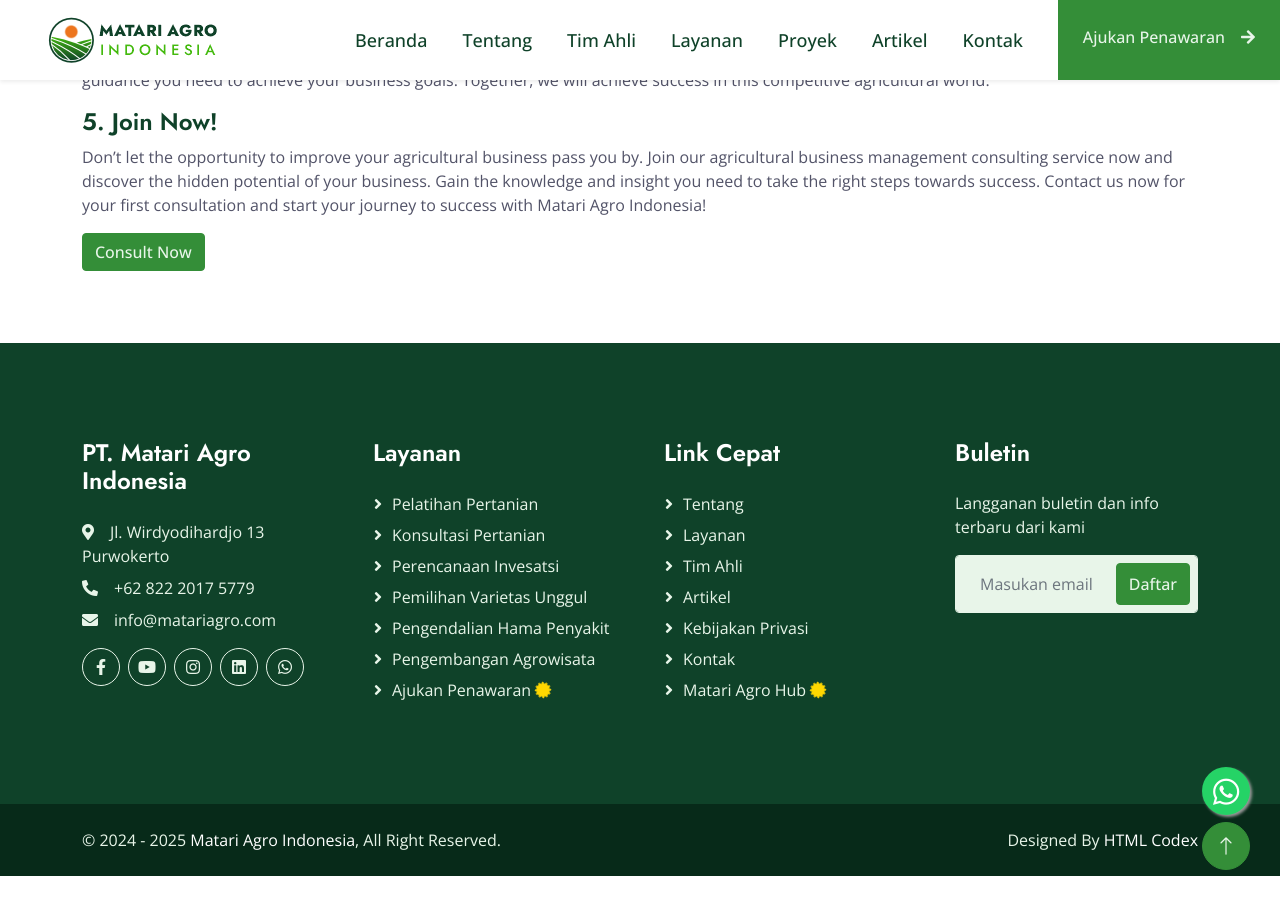
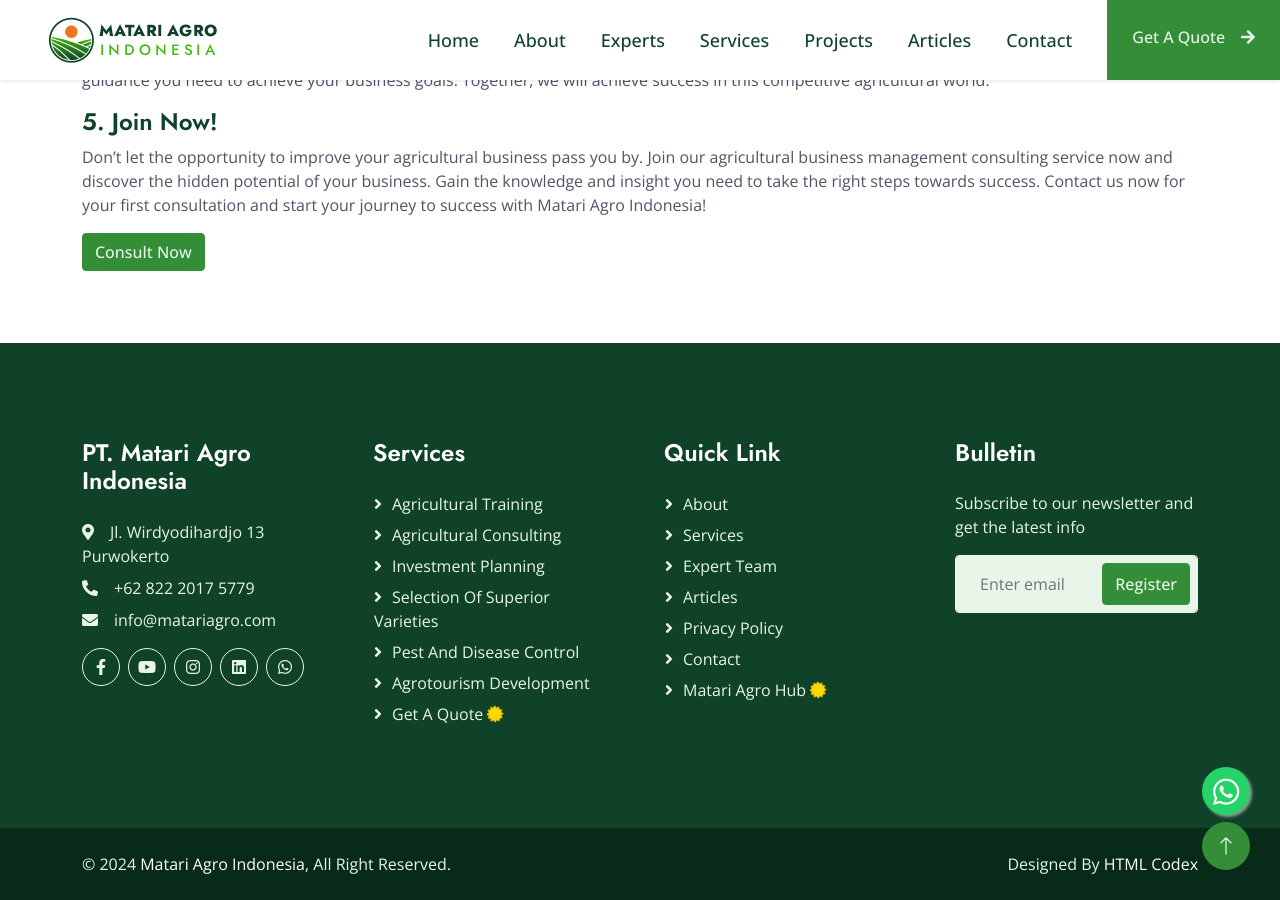
Before and after one commit to matariagro/enmagrin, a Jekyll site: the page built from consulting/agricultural-business-management-consulting-guiding-you-towards-agricultural-business-succes.md, in a window 1280 px wide and 900 px high, scrolled down 1464 px. Built offline with Jekyll 4.4.1, drawn with Linux system fonts in a browser that asks for light colours; nearby versions of some CDN libraries; before the commit the page ends 2340 px from its top, so only the background shows below that.

Commit message:
Update default.html

```diff
--- a/_layouts/default.html
+++ b/_layouts/default.html
@@ -1,5 +1,5 @@
 <!DOCTYPE html>
-<html lang="id" xmlns:fb='http://ogp.me/ns/fb#'>
+<html lang="en" xmlns:fb='http://ogp.me/ns/fb#'>
 
 <head>
     <meta charset="utf-8">
@@ -147,7 +147,6 @@
             </div>
             <div class="col-lg-5 px-5 text-end">
                 <div class="h-100 d-inline-flex align-items-center mx-n2">
-
                     <div class="h-100 d-inline-flex align-items-center me-4">
                         <span class="fa fa-phone-alt me-2"></span>
                         <span>+62822 2017 5779</span>
@@ -156,7 +155,7 @@
                         <span class="far fa-envelope me-2"></span>
                         <span>info@matariagro.com</span>
                     </div>
-                        <a class="d-none d-lg-block" href="{{ site.url }}/en/" title="English"><img class="language" src="/img/icon/british.png"></a>
+                        <a class="d-none d-lg-block" href="https://matariagro.com/" title="Indonesia"><img class="language" src="/img/icon/indonesia.png"></a>
                  </div>
             </div>
         </div>
@@ -167,33 +166,23 @@
     <!-- Navbar Start -->
     <nav class="navbar navbar-expand-lg bg-white navbar-light sticky-top p-0">
             <a class="navbar-brand d-flex align-items-center px-2 px-lg-5" href="{{ site.url }}/"><img src="{{ site.url }}/img/logo.png" alt="Matariagro.com"></a>
-            <a class="icon-flag d-lg-none" href="{{ site.url }}/en/" title="English"><img class="language" src="/img/icon/british.png"></a>
+            <a class="icon-flag d-lg-none" href="https://matariagro.com/" title="Indonesia"><img class="language" src="/img/icon/indonesia.png"></a>
         <button type="button" class="navbar-toggler me-2" data-bs-toggle="collapse" data-bs-target="#navbarCollapse">
             <span class="navbar-toggler-icon"></span>
         </button>
+
         <div class="collapse navbar-collapse" id="navbarCollapse">
             <div class="navbar-nav ms-auto p-4 p-lg-0">
-                <a href="{{ site.url }}/" class="nav-item nav-link" title="Beranda">Beranda</a>
-                <a href="{{ site.url }}/about" class="nav-item nav-link" title="Tentang">Tentang</a>
-<a href="{{ site.url }}/experts" class="nav-item nav-link" title="Tim Ahli">Tim Ahli</a>
-                <a href="{{ site.url }}/services" class="nav-item nav-link" title="Layanan">Layanan</a>
-                <a href="{{ site.url }}/project" class="nav-item nav-link" title="Proyek">Proyek</a>
-                <!-- div class="nav-item dropdown">
-                    <a href="#" class="nav-link dropdown-toggle" data-bs-toggle="dropdown">Program</a>
-                    <div class="dropdown-menu bg-light m-0">
-                        <a href="{{ site.url }}/training/pelatihan-teknis-pertanian-mengembangkan-kemampuan-anda-dalam-pertanian-berkelanjutan" class="dropdown-item">Pelatihan Pertanian</a>
-                        <a href="{{ site.url }}/consulting/konsultasi-manajemen-usaha-pertanian-membimbing-anda-menuju-kesuksesan-bisnis-pertanian" class="dropdown-item">Konsultasi Pertanian</a>
-                        <a href="{{ site.url }}/investing/perencanaan-investasi-pertanian-maksimalkan-potensi-keuntungan-dalam-industri-pertanian" class="dropdown-item">Perencanaan Investasi</a>
-                        <a href="{{ site.url }}/varieties/konsultasi-varietas-tanaman-unggul-optimalisasi-hasil-pertanian-anda" class="dropdown-item">Pemilihan Varietas Unggul</a>
-                        <a href="{{ site.url }}/pestcontrol/pengendalian-hama-dan-penyakit-tanaman-meningkatkan-produktivitas-dan-kualitas-panen-anda" class="dropdown-item">Pengendalian Hama Penyakit</a>
-                        <a href="{{ site.url }}/agrotourism/pengembangan-agrowisata-menjelajahi-keindahan-pertanian-dan-mendukung-petani-lokal" class="dropdown-item">Pengembangan Agrowisata</a>
+                <a href="{{ site.url }}/" class="nav-item nav-link" title="Home">Home</a>
+                <a href="{{ site.url }}/about" class="nav-item nav-link" title="About">About</a>
+                <a href="{{ site.url }}/experts" class="nav-item nav-link" title="Experts">Experts</a>
+                <a href="{{ site.url }}/services" class="nav-item nav-link" title="Services">Services</a>
+                <a href="{{ site.url }}/project" class="nav-item nav-link" title="Projects">Projects</a>
+                <a href="{{ site.url }}/articles" class="nav-item nav-link" title="Articles">Articles</a>
+                <a href="{{ site.url }}/hub" target="_blank" class="nav-item nav-link d-none d-xxl-block" title="Matari Agro Hub">Matari Agro Hub <i class="fa fa-certificate fa-spin"></i></a>
+                <a href="{{ site.url }}/contact" class="nav-item nav-link" title="Contact">Contact</a>
             </div>
-                </div-->
-                <a href="{{ site.url }}/articles" class="nav-item nav-link" title="Artikel">Artikel</a>
-                <a href="{{ site.url }}/hub" target="_blank" class="nav-item nav-link d-none d-xxl-block" title="Matari Agro Hub">Matari Agro Hub <i class="fa fa-certificate fa-spin"></i></a>
-                <a href="{{ site.url }}/contact" class="nav-item nav-link" title="Kontak">Kontak</a>
-            </div>
-            <a href="{{ site.url }}/getaquote" class="btn btn-primary py-4 px-lg-4 rounded-0 d-none d-lg-block">Ajukan Penawaran<i class="fa fa-arrow-right ms-3"></i></a>
+            <a href="{{ site.url }}/getaquote" class="btn btn-primary py-4 px-lg-4 rounded-0 d-none d-lg-block" title="Get A Quote">Get A Quote<i class="fa fa-arrow-right ms-3"></i></a>
         </div>
     </nav>
     <!-- Navbar End -->
@@ -209,14 +198,14 @@
             <nav aria-label="breadcrumb animated slideInDown">
                 <ol class="breadcrumb justify-content-center mb-0">
                     <li class="breadcrumb-item"><a href="/">Home</a></li>
-                    <li class="breadcrumb-item"><a href="/articles/">Artikel</a></li>
+                    <li class="breadcrumb-item"><a href="/articles/">Articles</a></li>
                     <li class="breadcrumb-item active" aria-current="page">{{ page.nav }}</li>
                 </ol>
             </nav>
             <div class="row justify-content-center">
     <div class="col-lg-4 col-md-6">
             <div class="input-group mt-5 mb-3">
-              <input type="text" class="searchbox" id="search-input" placeholder="Cari Artikel Disini... ">
+              <input type="text" class="searchbox" id="search-input" placeholder="Search Articles Here... ">
               <button class="btn btn-primary" type="button" id="button-addon2"><i class="fa fa-search" aria-hidden="true"></i></button>
             </div>
         </div>
@@ -251,33 +240,33 @@
                     </div>
                 </div>
                 <div class="col-lg-3 col-md-6">
-                    <h4 class="text-white mb-4">Layanan</h4>
-                    <a class="btn btn-link" href="{{ site.url }}/training/pelatihan-teknis-pertanian-mengembangkan-kemampuan-anda-dalam-pertanian-berkelanjutan">Pelatihan Pertanian</a>
-                    <a class="btn btn-link" href="{{ site.url }}/consulting/konsultasi-manajemen-usaha-pertanian-membimbing-anda-menuju-kesuksesan-bisnis-pertanian">Konsultasi Pertanian</a>
-                    <a class="btn btn-link" href="{{ site.url }}/investing/perencanaan-investasi-pertanian-maksimalkan-potensi-keuntungan-dalam-industri-pertanian">Perencanaan Invesatsi</a>
-                    <a class="btn btn-link" href="{{ site.url }}/varieties/konsultasi-varietas-tanaman-unggul-optimalisasi-hasil-pertanian-anda">Pemilihan Varietas Unggul</a>
-                    <a class="btn btn-link" href="{{ site.url }}/pestcontrol/pengendalian-hama-dan-penyakit-tanaman-meningkatkan-produktivitas-dan-kualitas-panen-anda">Pengendalian Hama Penyakit</a>
-                    <a class="btn btn-link" href="{{ site.url }}/agrotourism/pengembangan-agrowisata-menjelajahi-keindahan-pertanian-dan-mendukung-petani-lokal">Pengembangan Agrowisata</a>
+                    <h4 class="text-white mb-4">Services</h4>
+                    <a class="btn btn-link" href="{{ site.url }}/training">Agricultural Training</a>
+                    <a class="btn btn-link" href="{{ site.url }}/consulting">Agricultural Consulting</a>
+                    <a class="btn btn-link" href="{{ site.url }}/investing">Investment Planning</a>
+                    <a class="btn btn-link" href="{{ site.url }}/varieties">Selection of Superior Varieties</a>
+                    <a class="btn btn-link" href="{{ site.url }}/pestcontrol">Pest and Disease Control</a>
+                    <a class="btn btn-link" href="{{ site.url }}/agrotourism">Agrotourism Development</a>
                     <!-- a class="btn btn-link" href="{{ site.url }}/training/register">Daftar Pelatihan Pertanian <i class="fa fa-certificate fa-spin"></i></a -->
-                    <a class="btn btn-link" href="{{ site.url }}/getaquote">Ajukan Penawaran <i class="fa fa-certificate fa-spin"></i></a>
+                    <a class="btn btn-link" href="{{ site.url }}/getaquote">Get A Quote <i class="fa fa-certificate fa-spin"></i></a>
                 </div>
                 <div class="col-lg-3 col-md-6">
-                    <h4 class="text-white mb-4">Link Cepat</h4>
-                    <a class="btn btn-link" href="{{ site.url }}/about">Tentang</a>
-                    <a class="btn btn-link" href="{{ site.url }}/services">Layanan</a>
-                    <a class="btn btn-link" href="{{ site.url }}/experts">Tim Ahli</a>
-                    <a class="btn btn-link" href="{{ site.url }}/articles">Artikel</a>
-                    <a class="btn btn-link" href="{{ site.url }}/privacy">Kebijakan Privasi</a>
-                    <a class="btn btn-link" href="{{ site.url }}/contact">Kontak</a>
+                <h4 class="text-white mb-4">Quick Link</h4>
+                    <a class="btn btn-link" href="{{ site.url }}/about">About</a>
+                    <a class="btn btn-link" href="{{ site.url }}/services">Services</a>
+                    <a class="btn btn-link" href="{{ site.url }}/experts">Expert Team</a>
+                    <a class="btn btn-link" href="{{ site.url }}/articles ">Articles</a>
+                    <a class="btn btn-link" href="{{ site.url }}/privacy">Privacy Policy</a>
+                    <a class="btn btn-link" href="{{ site.url }}/contact">Contact</a>
                     <a class="btn btn-link" href="{{ site.url }}/hub" target="_blank">Matari Agro Hub <i class="fa fa-certificate fa-spin"></i></a>
                 </div>
 <div class="col-lg-3 col-md-6">
-                    <h4 class="text-white mb-4">Buletin</h4>
-                    <p>Langganan buletin dan info terbaru dari kami</p>
+<h4 class="text-white mb-4">Bulletin</h4>
+<p>Subscribe to our newsletter and get the latest info</p>
 <div class="position-relative w-100">
                         <form id="myBuletin" action="https://formspree.io/f/xjvnpvqr" method="POST">
-                            <input class="form-control bg-light border-light w-100 py-3 ps-4 pe-5" type="email" name="email" placeholder="Masukan email">
-                            <button type="submit" id="my-button" class="btn btn-primary py-2 position-absolute top-0 end-0 mt-2 me-2">Daftar</button>
+                            <input class="form-control bg-light border-light w-100 py-3 ps-4 pe-5" type="email" name="email" placeholder="Enter email">
+                            <button type="submit" id="my-button" class="btn btn-primary py-2 position-absolute top-0 end-0 mt-2 me-2">Register</button>
                             <p id="my-status"></p>
                         </form>
 </div>
@@ -287,13 +276,12 @@
 </div>
 <!-- Footer End -->
 
-
     <!-- Copyright Start -->
     <div class="container-fluid copyright py-4">
         <div class="container">
             <div class="row">
                 <div class="col-md-6 text-center text-md-start mb-3 mb-md-0">
-                    &copy; 2024 - 2025 <a class="border-bottom" href="#">Matari Agro Indonesia</a>, All Right Reserved.
+                    &copy; 2024 <a class="border-bottom" href="#">Matari Agro Indonesia</a>, All Right Reserved.
                 </div>
                 <div class="col-md-6 text-center text-md-end d-none d-lg-block d-md-none">
                     Designed By <a class="border-bottom" href="https://htmlcodex.com">HTML Codex</a>
```
Lines whose indentation alone changed are shown as unchanged.
